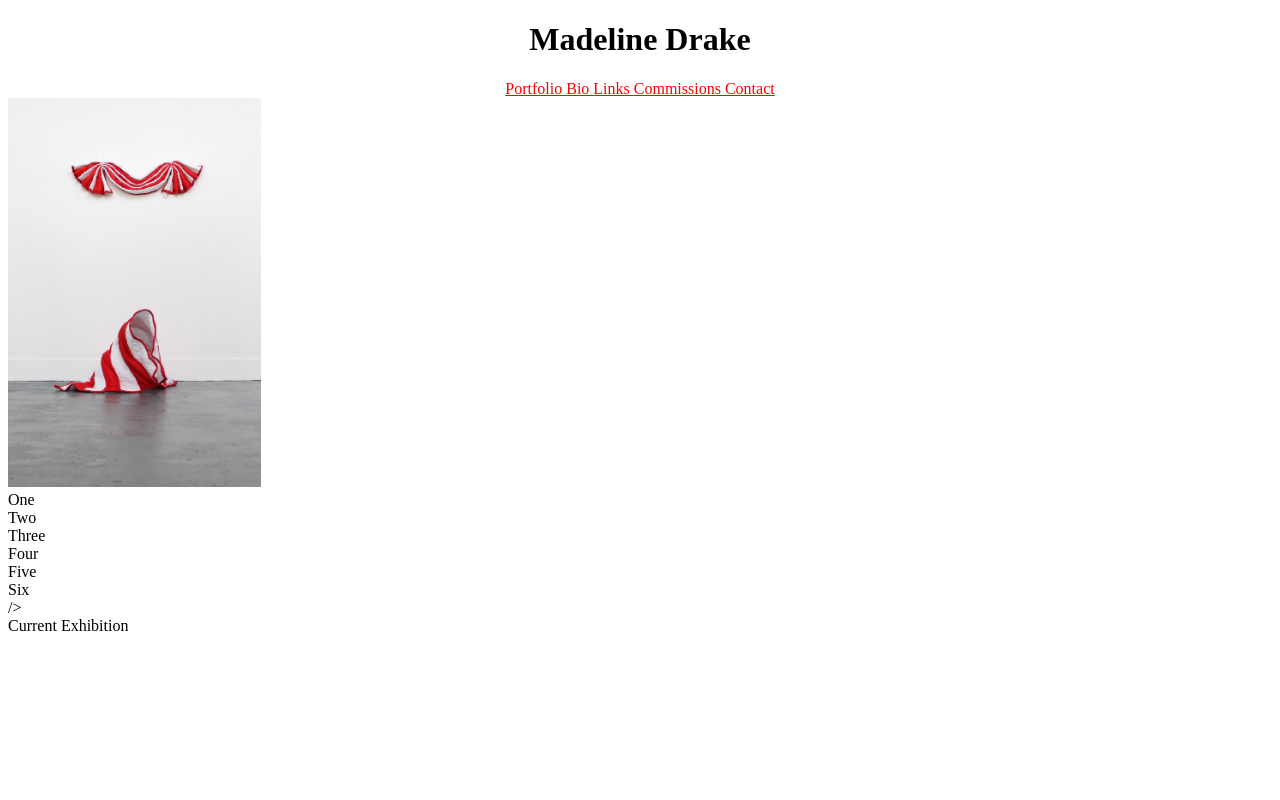
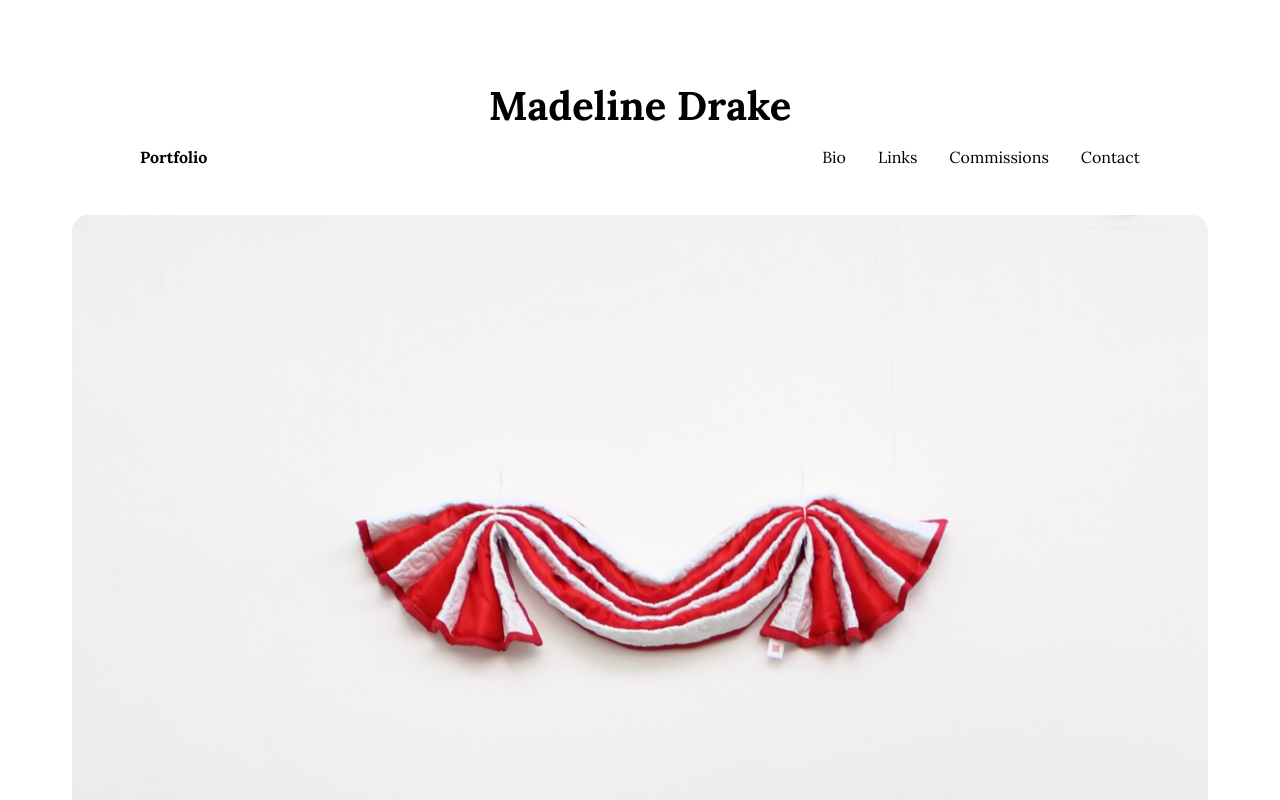
Before and after one commit to matthewkdrake/madelinedrake.github.io, a plain HTML site: page artistsite/index.html in a window 1280 px wide. Shown: the top 800 px of the page. Drawn offline with Linux system fonts and the light colour scheme.

Commit message:
modified:   artistsite/css/style.css 	modified:   artistsite/index.html

```diff
--- a/artistsite/css/style.css
+++ b/artistsite/css/style.css
@@ -1,6 +1,26 @@
-<style>
 @import url('https://fonts.googleapis.com/css2?family=Lora:ital,wght@0,400..700;1,400..700&display=swap');
-</style>
+
+:root {
+  //define default colours for the site
+  --base-color: #000000;
+  --text-color: #000000;
+}
+
+* {
+  box-sizing: border-box;
+  margin: 0;
+  padding: 0;
+}
+
+html {
+  font-family: lora, sans-serif;
+  color: var(--text-color);
+}
+
+body {
+  padding: 1em;
+  background-color: var(--base-color);
+}
 
 .lora-<uniquifier> {
   font-family: "Lora", serif;
@@ -9,21 +29,88 @@
   font-style: normal;
 }
 
-h1 {
+h1, h2, h3 {
     font-family: lora;
     color: black;
 }
 
-.center {
-  text-align: center;
+
+nav {
+    margin: 1em auto 3em auto;
+    width: min(1000px, 100%);
 }
 
-a {
-    font-family: lora;
-    color: red;
+nav ul {
+    display: flex;
+    align-items: center;
+    list-style-type: none;
+    gap: 2em;
 }
 
-img {
-    max-width: 20%;
-    height: auto;
+nav li:first-child {
+    margin-right: auto;
+    font-family: lora;
+    font-weight: bold;
 }
+
+nav a {
+    text-decoration: none;
+    color: var(--text-color);
+    font-family: lora;
+}
+
+nav a:hover {
+    text-decoration: underline;
+}
+
+header, section {
+    margin: 2em auto ;
+    width: min(75em, 100%);
+    background-color: var(--base-color);
+    padding: min(2em,15%);
+    border-radius: 1em;
+}
+
+.flex-container {
+    display: flex;
+    align-items: center;
+    flex-wrap: wrap;
+    gap: 3em;
+    justify-content: center;
+}
+
+header img {
+    max-width: 100%;
+    border-radius: 1em;
+    object-fit: cover;
+    object position: bottom;
+}
+
+.text-container{
+    flex: 0 1 34em;
+    max-width: 40em;
+    text-align: center;
+}
+
+h1 {
+    font-size: 2.5rem;
+}
+
+.text-container p {
+    margin: .75em 0 1em 0;
+    font-size: 1.25rem;
+}
+
+.cta-button{
+    display: inline-block;
+    padding: .5em 1em;
+    background-color: var(--base-color);
+    color: var(--base-color);
+    text-decoration: none;
+    border-radius: .5em;
+    font-weight: 600;
+}
+
+.secondary {
+    background-color: var(--base-color);
+}
--- a/artistsite/index.html
+++ b/artistsite/index.html
@@ -15,46 +15,26 @@
         <class="site-title">Madeline Drake</class>
             </center>
     </h1>
-    <nav class="site-nav">
-        <div>
-            <center>
-                <a href="Portfolio">Portfolio </a>
-                <a href="Bio">Bio </a>
-                <a href="Links">Links </a>
-                <a href="Commissions">Commissions </a>
-                <a href="Contact Me">Contact</a>
+    <nav>
+        <ul>
+            <li><a href="Portfolio">Portfolio </a></li>
+            <li><a href="Bio">Bio </a></li>
+            <li><a href="Links">Links </a></li>
+            <li><a href="Commissions">Commissions </a></li>
+            <li><a href="Contact Me">Contact</a></li>
+        </ul>
+    </nav>
+    <div class="flex-container">
+        <img src="images/graduate_exhibit_1.jpeg"
+                alt="Two Graduate Art Pieces from 2026 AUB Graduate Exhibition"
+                title="Luck of the draw (2026) (Top) and No one would leave home, unless (2026) (Bottom) by Madeline Drake"/>
+        <div class="text-container">
+            <h1>Current Exhibition</h1>
+            <p><strong>Madeline Drake</strong>'s work is currently on display at the 2026 AUB Graduate Exhibition. The exhibition runs from May 1st to May 15th, 2026.</p>
+            <a href="https://www.instagram.com/ongoing_art/" class="cta-button">Follow me on Instagram</a>
+            <a href="#my-work" class="cta-button secondary">See my work</a>
         </div>
+    </div>
 
-        <div class="flex-container">
-            <img src="images/graduate_exhibit_1.jpeg"
-                alt="Two Graduate Art Pieces from 2026 AUB Graduate Exhibition"
-                title="Luck of the draw (2026) (Top) and No one would leave home, unless (2026) (Bottom) by Madeline Drake"
-            />
-
-
-        </div>
-
-        <div class="wrapper">
-            <div class="one">One</div>
-            <div class="two">Two</div>
-             <div class="three">Three</div>
-            <div class="four">Four</div>
-            <div class="five">Five</div>
-            <div class="six">Six</div>
-</div>
-
-        <div>
-
-
-            />
-        </div>
-        <div>
-            Current Exhibition
-        </div>
-    </nav>
-    </header>
-
-
-
-</body>
+ </body>
 </html>
```
